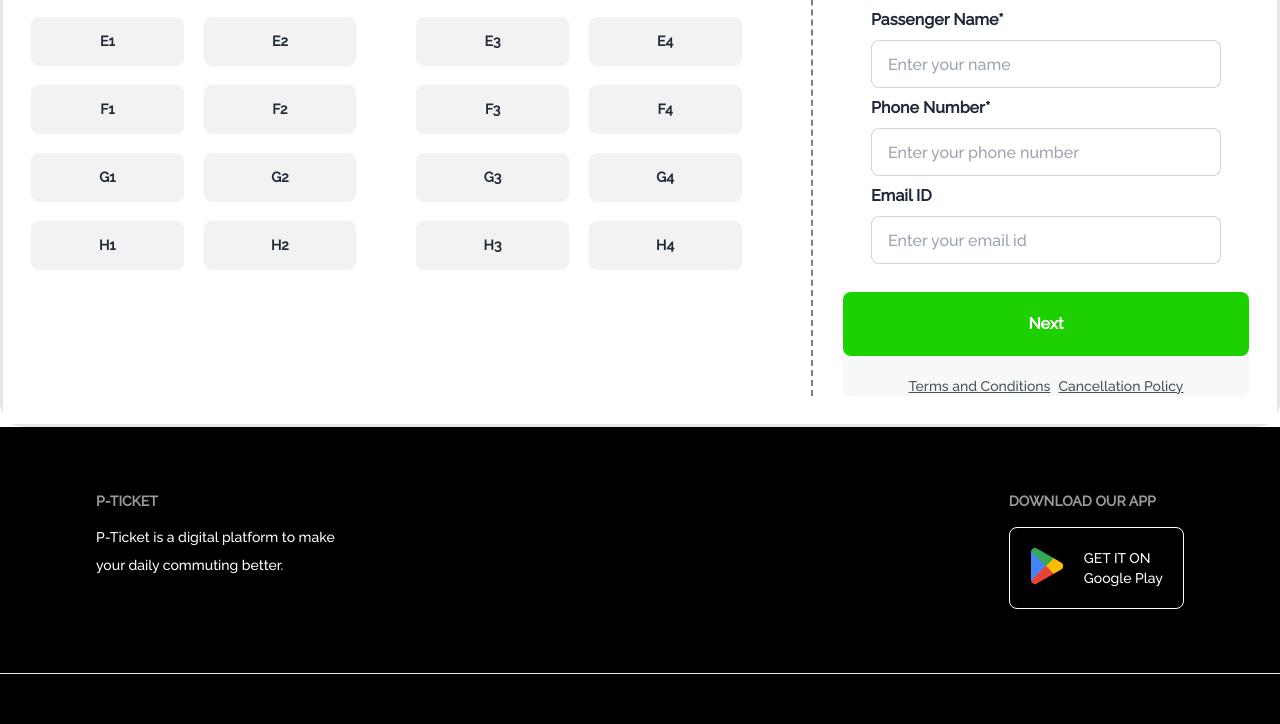
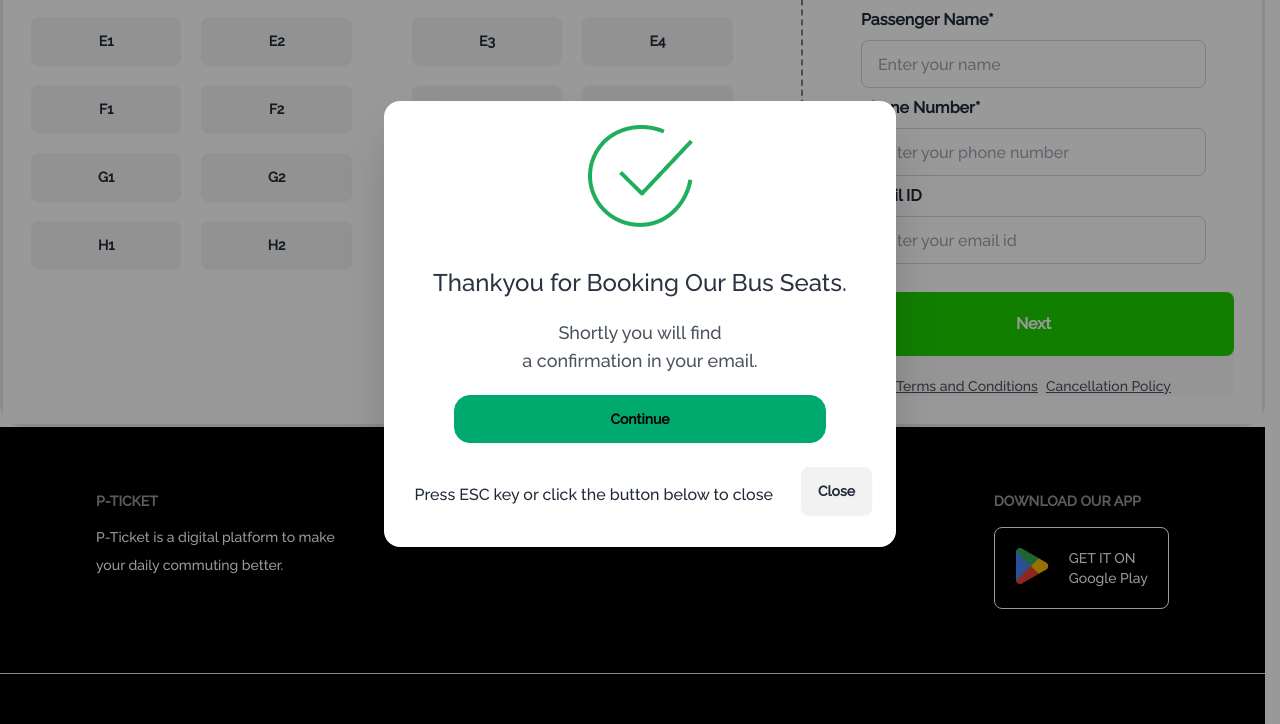
Before and after one commit to Kayum-Ali/P-Ticket, a plain HTML site: page index.html in a window 1280 px wide. Both pictures are taken after a click on the button "Next". Shown: the part 2477-3201 px from the top of the page. Drawn offline with nearby package versions, Linux system fonts and the light colour scheme.

Commit message:
modal added

```diff
--- a/index.html
+++ b/index.html
@@ -428,7 +428,7 @@
                       </div>
 
                       <div class="p-5 font-bold mx-auto text-white rounded-lg bg-[#1DD100] text-center">
-                        <button>Next</button>
+                        <button onclick="my_modal_1.showModal()">Next</button>
                       </div>
 
 
@@ -450,6 +450,27 @@
       </div>
     </section>
   </main>
+
+<!-- modal  -->
+  <dialog id="my_modal_1" class="modal ">
+    <div class="modal-box bg-white">
+      <img class="flex mx-auto mb-5" src="Images/success.png" alt="">
+      <h3 class=" text-2xl text-center opacity-95  pt-5 items-center">Thankyou for Booking Our Bus Seats. </h3>
+      <p class=" opacity-80 text-lg text-center pt-5">Shortly you will find <br> a confirmation in your email.</p>
+      <button class="mx-auto w-[80%] flex justify-center rounded-2xl btn-success px-5 py-3 btn mt-5">Continue</button>
+
+
+
+      <div class="modal-action">
+        <p class="py-4 mr-5">Press ESC key or click the button below to close</p>
+
+        <form method="dialog">
+          <!-- if there is a button in form, it will close the modal -->
+          <button class="btn">Close</button>
+        </form>
+      </div>
+    </div>
+  </dialog>
 
 
 
```
